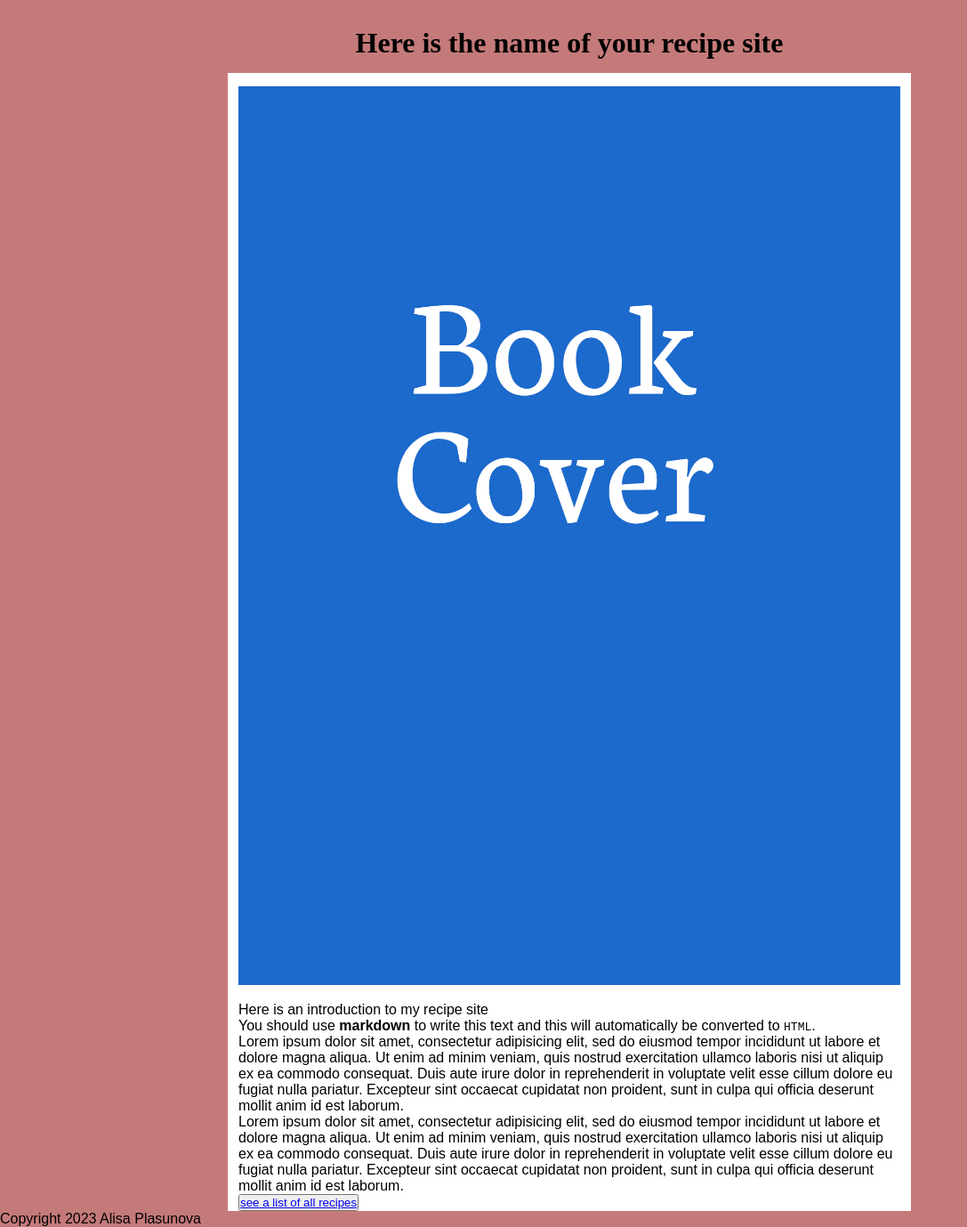
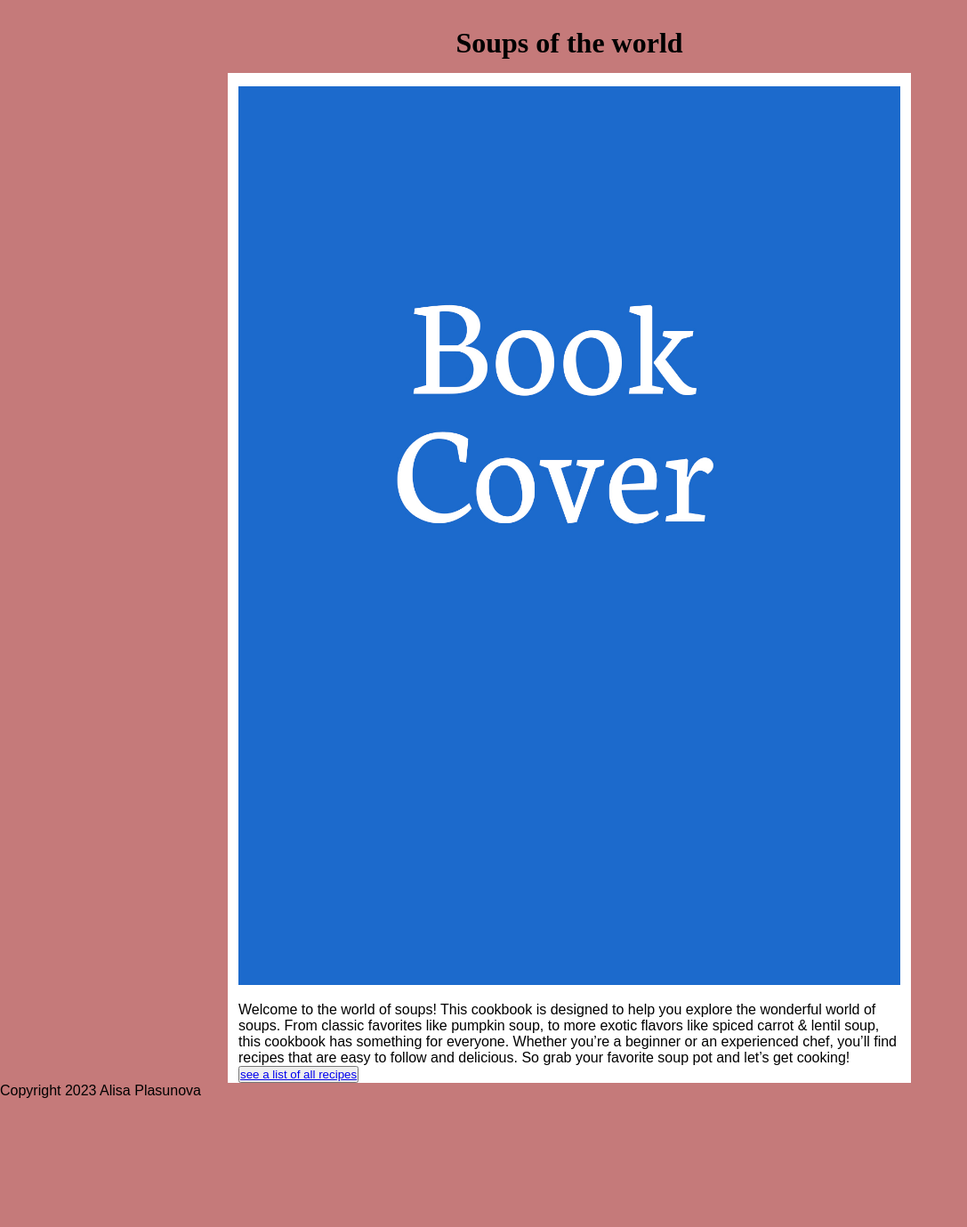
Before and after one commit to Alison-Krauze/soups, a Jekyll site: the page built from home/index.md, in a window 1280 px wide. Shown: the whole page at 89% size, without its empty margins (0-1087 px from the left). Built offline with Jekyll 4.4.1, drawn with Linux system fonts in a browser that asks for light colours; after the commit the page ends 1235 px from its top, so only the background shows below that.

Commit message:
Update Home Page “index”

```diff
--- a/home/index.md
+++ b/home/index.md
@@ -1,15 +1,9 @@
 ---
+title: Soups of the world
+coverimage: ../uploads/bookcover.jpg
+permalink: /
 layout: recipeshome
-title: Here is the name of your recipe site
-permalink: "/"
-coverimage: ../uploads/bookcover.jpg
 published: true
+date: 2023-02-12T13:24:19.992Z
 ---
-
-Here is an introduction to my recipe site
-
-You should use **markdown** to write this text and this will automatically be converted to `HTML`.
-
-Lorem ipsum dolor sit amet, consectetur adipisicing elit, sed do eiusmod tempor incididunt ut labore et dolore magna aliqua. Ut enim ad minim veniam, quis nostrud exercitation ullamco laboris nisi ut aliquip ex ea commodo consequat. Duis aute irure dolor in reprehenderit in voluptate velit esse cillum dolore eu fugiat nulla pariatur. Excepteur sint occaecat cupidatat non proident, sunt in culpa qui officia deserunt mollit anim id est laborum.
-
-Lorem ipsum dolor sit amet, consectetur adipisicing elit, sed do eiusmod tempor incididunt ut labore et dolore magna aliqua. Ut enim ad minim veniam, quis nostrud exercitation ullamco laboris nisi ut aliquip ex ea commodo consequat. Duis aute irure dolor in reprehenderit in voluptate velit esse cillum dolore eu fugiat nulla pariatur. Excepteur sint occaecat cupidatat non proident, sunt in culpa qui officia deserunt mollit anim id est laborum.
+Welcome to the world of soups! This cookbook is designed to help you explore the wonderful world of soups. From classic favorites like pumpkin soup, to more exotic flavors like spiced carrot & lentil soup, this cookbook has something for everyone. Whether you're a beginner or an experienced chef, you'll find recipes that are easy to follow and delicious. So grab your favorite soup pot and let's get cooking!
```
